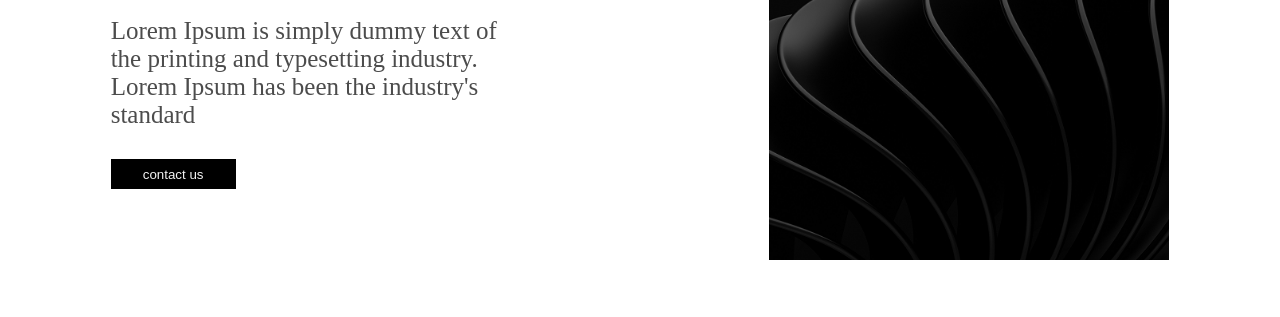
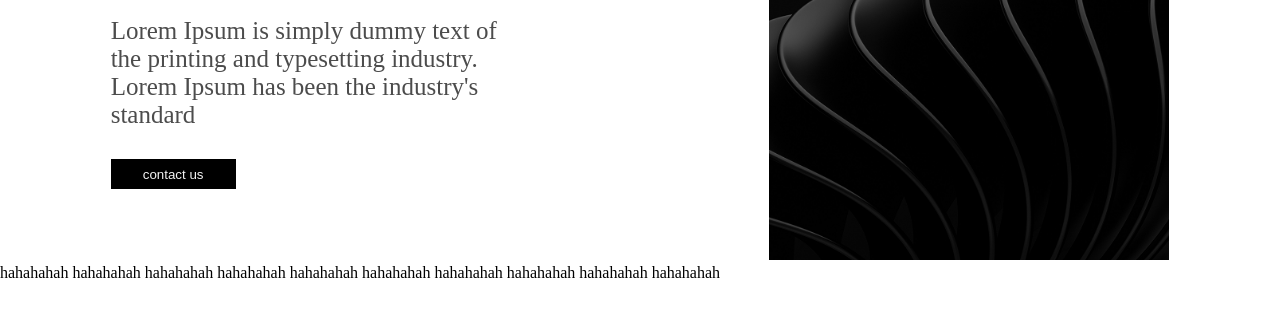
Before and after one commit to moizhussain10/practiceGit, a plain HTML site: page index.html in a window 1280 px wide. Shown: the part 225-542 px from the top of the page. Drawn offline with Linux system fonts and the light colour scheme.

Commit message:
Update index.html

```diff
--- a/index.html
+++ b/index.html
@@ -24,6 +24,19 @@
                 </div>
             </div>
         </section>
+
+        <section>
+            hahahahah
+            hahahahah
+                        hahahahah
+            hahahahah
+                        hahahahah
+            hahahahah
+                        hahahahah
+            hahahahah
+                        hahahahah
+            hahahahah
+        </section>
     </main>
 </body>
 </html>
```
